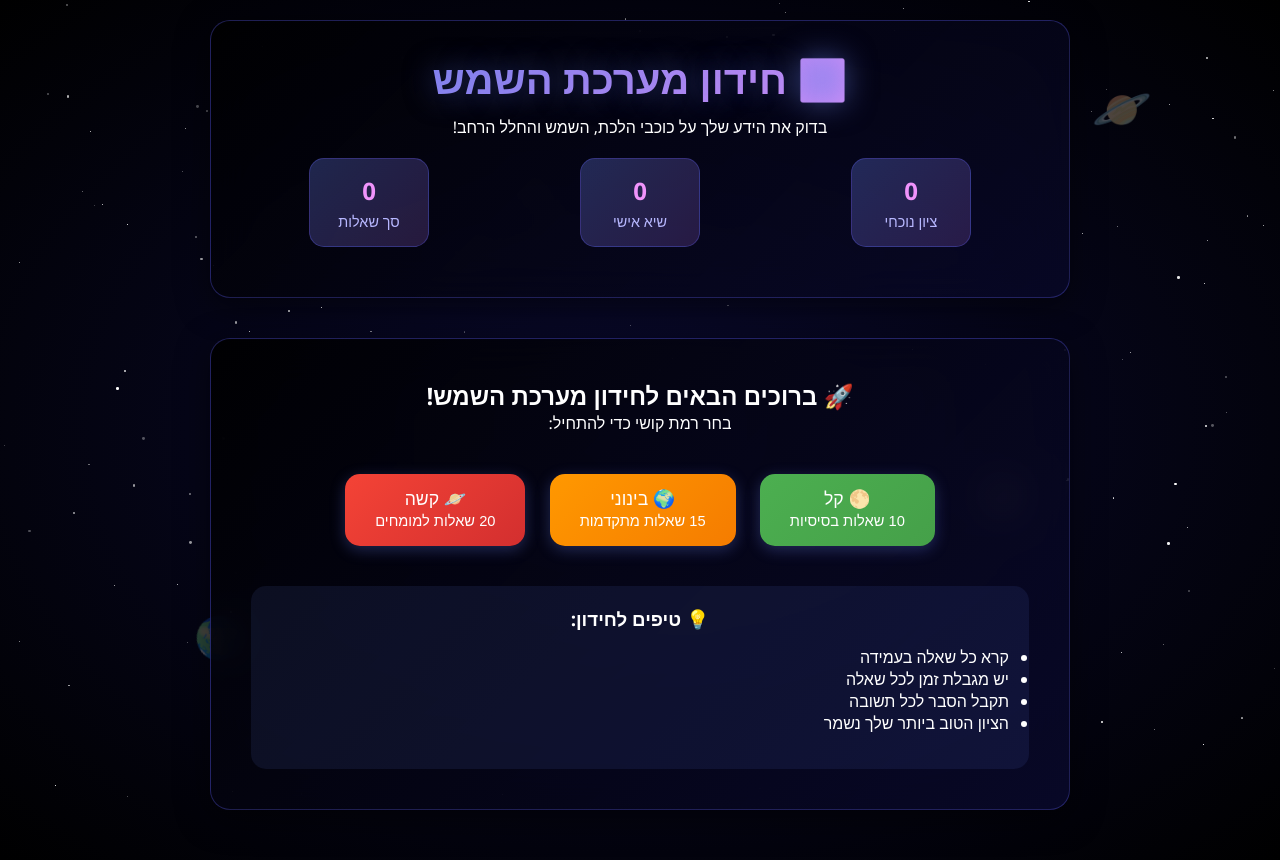
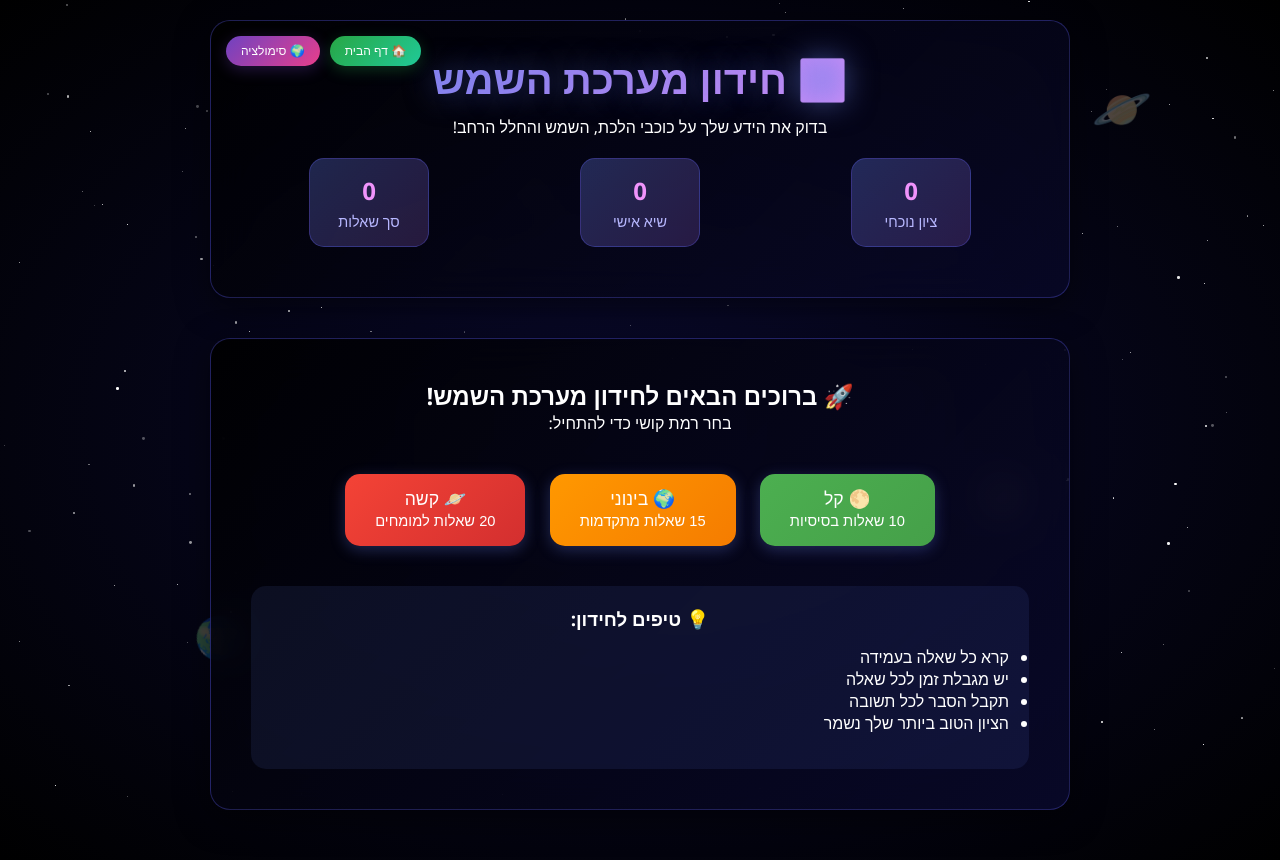
Before and after one commit to aybc2025/solarsystem3, a plain HTML site: page quiz.html in a window 1280 px wide. Drawn offline with Linux system fonts and the light colour scheme.

Commit message:
Update quiz.html

```diff
--- a/quiz.html
+++ b/quiz.html
@@ -54,6 +54,52 @@
     backdrop-filter: blur(20px);
     border: 1px solid rgba(100,100,255,0.3);
     box-shadow: 0 8px 32px rgba(0,0,0,0.5);
+    position: relative;
+}
+
+.navigation-buttons {
+    position: absolute;
+    top: 15px;
+    left: 15px;
+    display: flex;
+    gap: 10px;
+    z-index: 10;
+}
+
+.nav-btn {
+    background: linear-gradient(135deg, #667eea 0%, #764ba2 100%);
+    color: white;
+    border: none;
+    padding: 8px 15px;
+    border-radius: 20px;
+    cursor: pointer;
+    font-size: 12px;
+    transition: all 0.3s;
+    box-shadow: 0 4px 15px rgba(102,126,234,0.3);
+    white-space: nowrap;
+}
+
+.nav-btn:hover {
+    transform: translateY(-2px) scale(1.05);
+    box-shadow: 0 8px 25px rgba(102,126,234,0.5);
+}
+
+.home-btn {
+    background: linear-gradient(135deg, #28a745 0%, #20c997 100%);
+    box-shadow: 0 4px 15px rgba(40, 167, 69, 0.3);
+}
+
+.home-btn:hover {
+    box-shadow: 0 8px 25px rgba(40, 167, 69, 0.5);
+}
+
+.simulation-btn {
+    background: linear-gradient(135deg, #6f42c1 0%, #e83e8c 100%);
+    box-shadow: 0 4px 15px rgba(111, 66, 193, 0.3);
+}
+
+.simulation-btn:hover {
+    box-shadow: 0 8px 25px rgba(111, 66, 193, 0.5);
 }
 
         .header h1 {
@@ -325,6 +371,19 @@
                 padding: 10px;
             }
 
+.navigation-buttons {
+    position: relative;
+    top: auto;
+    left: auto;
+    justify-content: center;
+    margin-bottom: 20px;
+}
+
+.nav-btn {
+    font-size: 11px;
+    padding: 8px 12px;
+}
+
             .header h1 {
                 font-size: 2em;
             }
@@ -372,6 +431,11 @@
 
     <div class="container">
         <div class="header">
+    <div class="navigation-buttons">
+        <button onclick="goToHome()" class="nav-btn home-btn">🏠 דף הבית</button>
+        <button onclick="goToSimulation()" class="nav-btn simulation-btn">🌍 סימולציה</button>
+    </div>
+
     <h1>🌌 חידון מערכת השמש</h1>
             <p>בדוק את הידע שלך על כוכבי הלכת, השמש והחלל הרחב!</p>
 
@@ -1026,6 +1090,15 @@
             createStars();
             loadBestScore();
         });
+
+// פונקציות ניווט
+function goToHome() {
+    window.location.href = 'index.html';
+}
+
+function goToSimulation() {
+    window.location.href = 'solarsystem.html';
+}
     </script>
 </body>
 </html>
```
Lines whose indentation alone changed are shown as unchanged.
